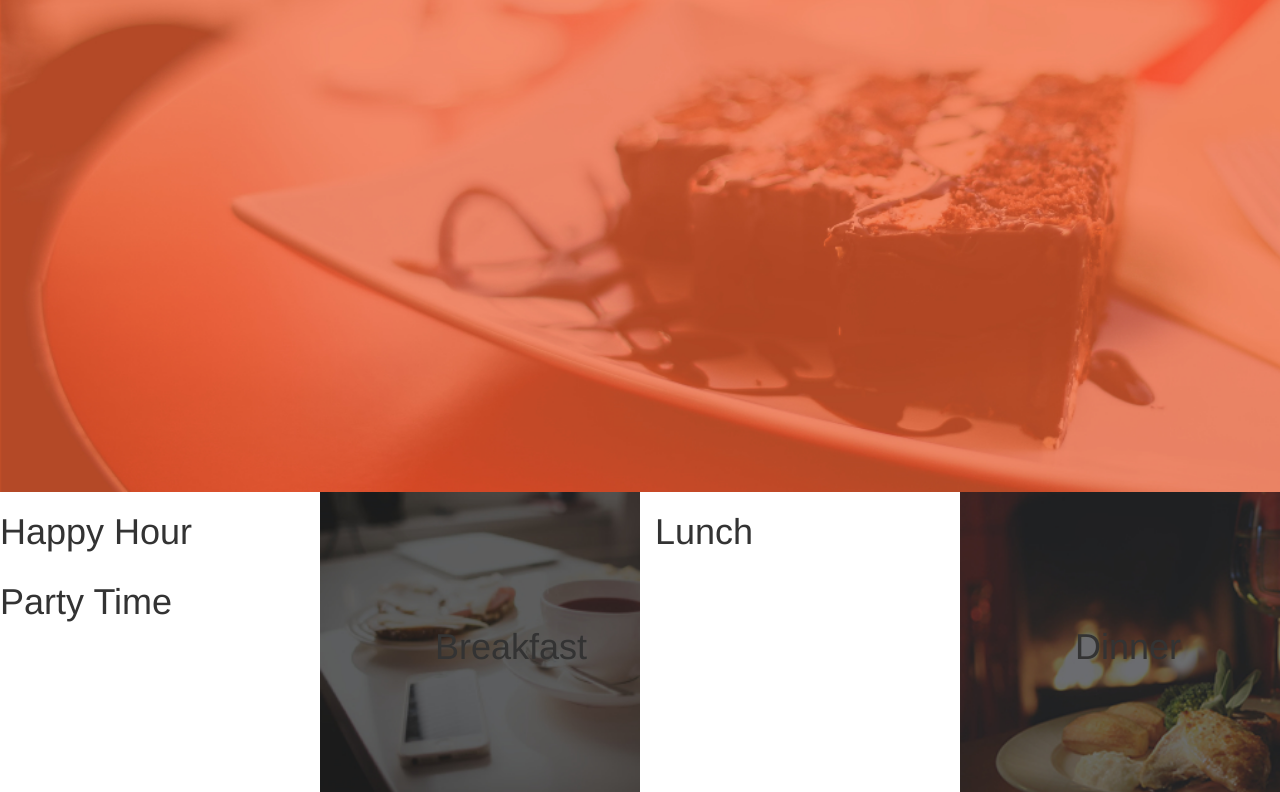
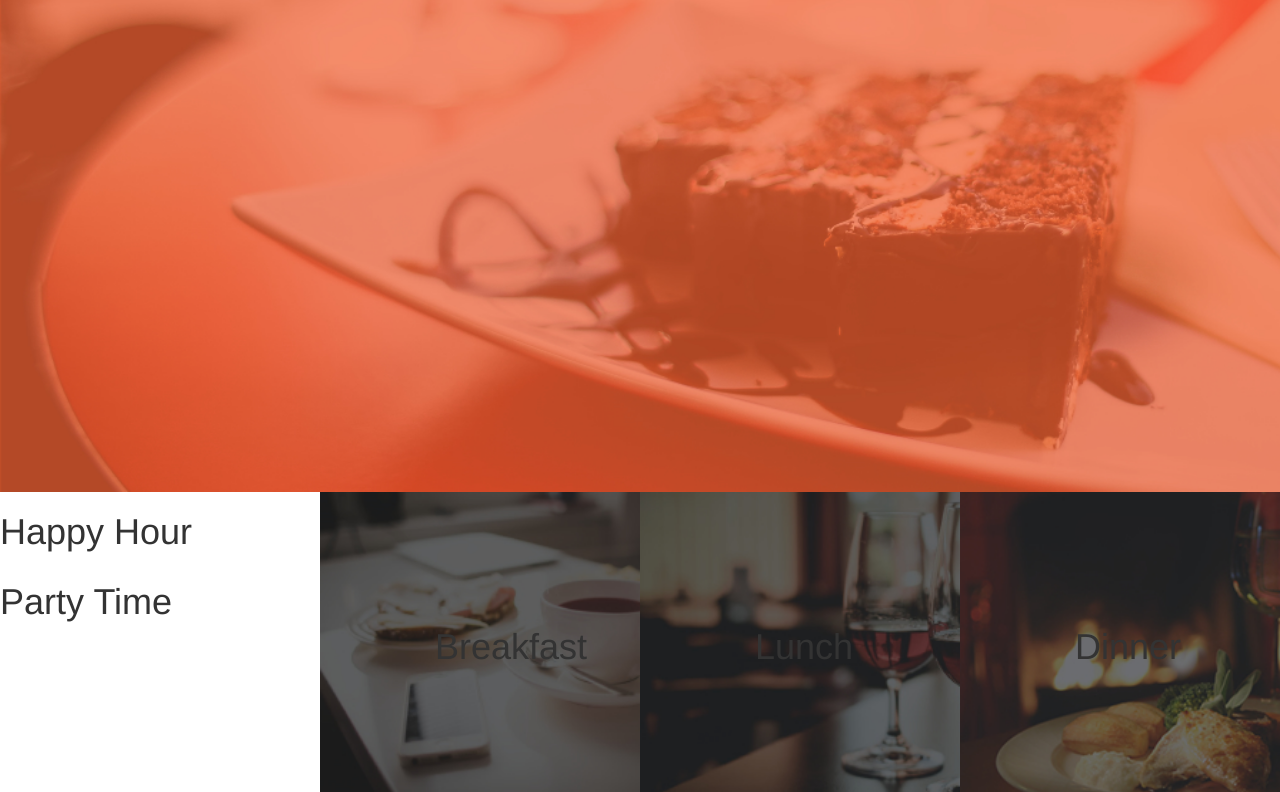
Before and after one commit to JuneMuoti/Anita-s-kitchen, a plain HTML site: page index.html in a window 1280 px wide. Shown: the part 308-1100 px from the top of the page. Drawn offline with nearby package versions, Linux system fonts and the light colour scheme; files whose address does not match are found by name.

Commit message:
add background image for luncht

```diff
--- a/css/styles.css
+++ b/css/styles.css
@@ -17,3 +17,8 @@ background-size: cover;
   background-size: cover;
   padding:115px;
 }
+#lunch{
+  background-image: url("/home/june/Documents/mpft-ip/ip2/assets/foodtop/lunch.jpg");
+  background-size: cover;
+  padding:115px;
+}
```
